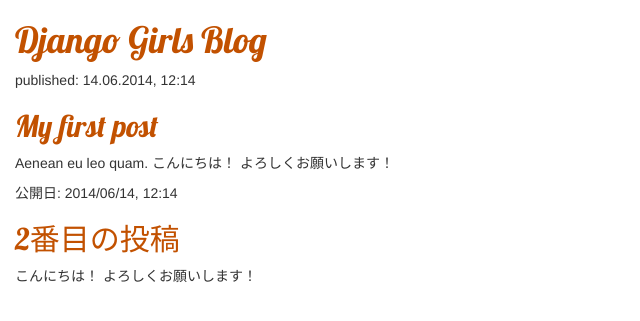
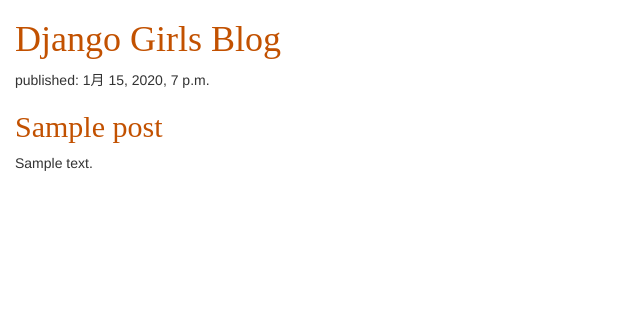
Before and after one commit to onishimasahito/my-first-test, a Django app: template blog/templates/blog/post_list.html in a window 1280 px wide. Shown: the top 321 px of the page, without its empty margins (0-640 px from the left). Run offline with Django 3.2, Linux system fonts and the light colour scheme; the template is opened without the code that fills it: values that come from a table or form of the project are taken from there, others are empty; tables that the repository leaves empty hold one stand-in row (values such as "Sample post"); some libraries are stand-ins or nearby versions.

Commit message:
Changed2.

```diff
--- a/blog/templates/blog/post_list.html
+++ b/blog/templates/blog/post_list.html
@@ -4,7 +4,6 @@
         <title>Django Girls blog</title>
         <link rel="stylesheet" href="//maxcdn.bootstrapcdn.com/bootstrap/3.2.0/css/bootstrap.min.css">
         <link rel="stylesheet" href="//maxcdn.bootstrapcdn.com/bootstrap/3.2.0/css/bootstrap-theme.min.css">
-        <link href="//fonts.googleapis.com/css?family=Lobster&subset=latin,latin-ext" rel="stylesheet" type="text/css">
         <link rel="stylesheet" href="{% static 'css/blog.css' %}">
     </head>
     <body>
@@ -12,16 +11,12 @@
             <h1><a href="/">Django Girls Blog</a></h1>
         </div>
 
-        <div>
-            <p>published: 14.06.2014, 12:14</p>
-            <h2><a href="">My first post</a></h2>
-            <p>Aenean eu leo quam. こんにちは！ よろしくお願いします！ </p>
-        </div>
-
-        <div>
-            <p>公開日: 2014/06/14, 12:14</p>
-            <h2><a href="">2番目の投稿</a></h2>
-            <p> こんにちは！ よろしくお願いします！ </p>
-        </div>
+        {% for post in posts %}
+            <div>
+                <p>published: {{ post.published_date }}</p>
+                <h2><a href="">{{ post.title }}</a></h2>
+                <p>{{ post.text|linebreaksbr }}</p>
+            </div>
+        {% endfor %}
     </body>
 </html>
```
